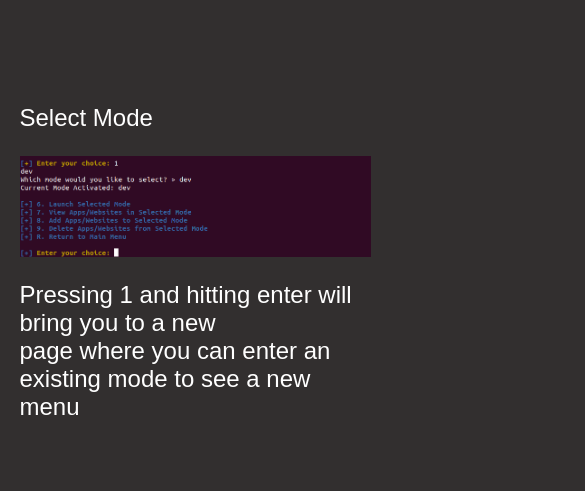
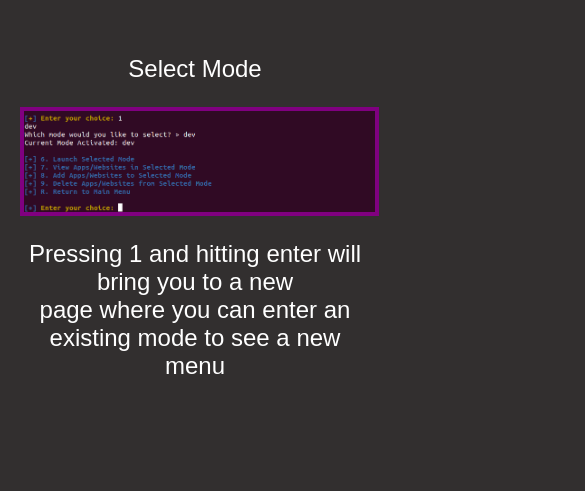
Before and after one commit to DennisDeV7/dennis_devries_portfolio, a website built with Vite: page pages/pycruise1.html in a window 390 px wide. Shown: the part 1053-1544 px from the top of the page, 585 px wide, since content can reach past the window. Built offline with nearby package versions, Linux system fonts and the light colour scheme.

Commit message:
making pycruise 1 responsive

```diff
--- a/pages/pycruise1.html
+++ b/pages/pycruise1.html
@@ -42,7 +42,7 @@
             </div>
             <div class="project_item">
                 <p>Select Mode</p>
-                <img src="../images/pycruise_choice1.png" alt="pycrusie 2 image">
+                <img id="select" src="../images/pycruise_choice1.png" alt="pycrusie 2 image">
                 <p>Pressing 1 and hitting enter will bring you to a new <br>page where you can enter an existing mode to see a new menu</p>
             </div>
             <div class="project_item">
--- a/style/index.css
+++ b/style/index.css
@@ -116,7 +116,6 @@ h1 {
 
 .projects h2{
   width: 50%;
-  border: 4px solid blue;
   margin: auto;
 }
 
@@ -171,6 +170,8 @@ header {
   /* background-image: url('images/drawing.svg'); */
   background-position: center bottom;
   background-repeat: no-repeat;
+  width: 80%;
+  margin: auto;
 }
 
 .header .title {
--- a/style/pycruise1.css
+++ b/style/pycruise1.css
@@ -90,15 +90,27 @@ a {
 
 .project_item {
   display: flex;
-  justify-content: center;
+  /* justify-content: center; */
+  margin: auto;
   flex-direction: column;
   padding-top: 30vh;
   padding-bottom: 30vh;
   /* border: 4px solid white; */
 }
 
+.project_item img {
+  width: 80%;
+  margin: auto;
+}
+
 .project_item p {
   font-size: x-large;
+  text-align: center;
+}
+
+#select {
+  width: 100%;
+  border: 4px solid purple;
 }
 
 footer {
```
